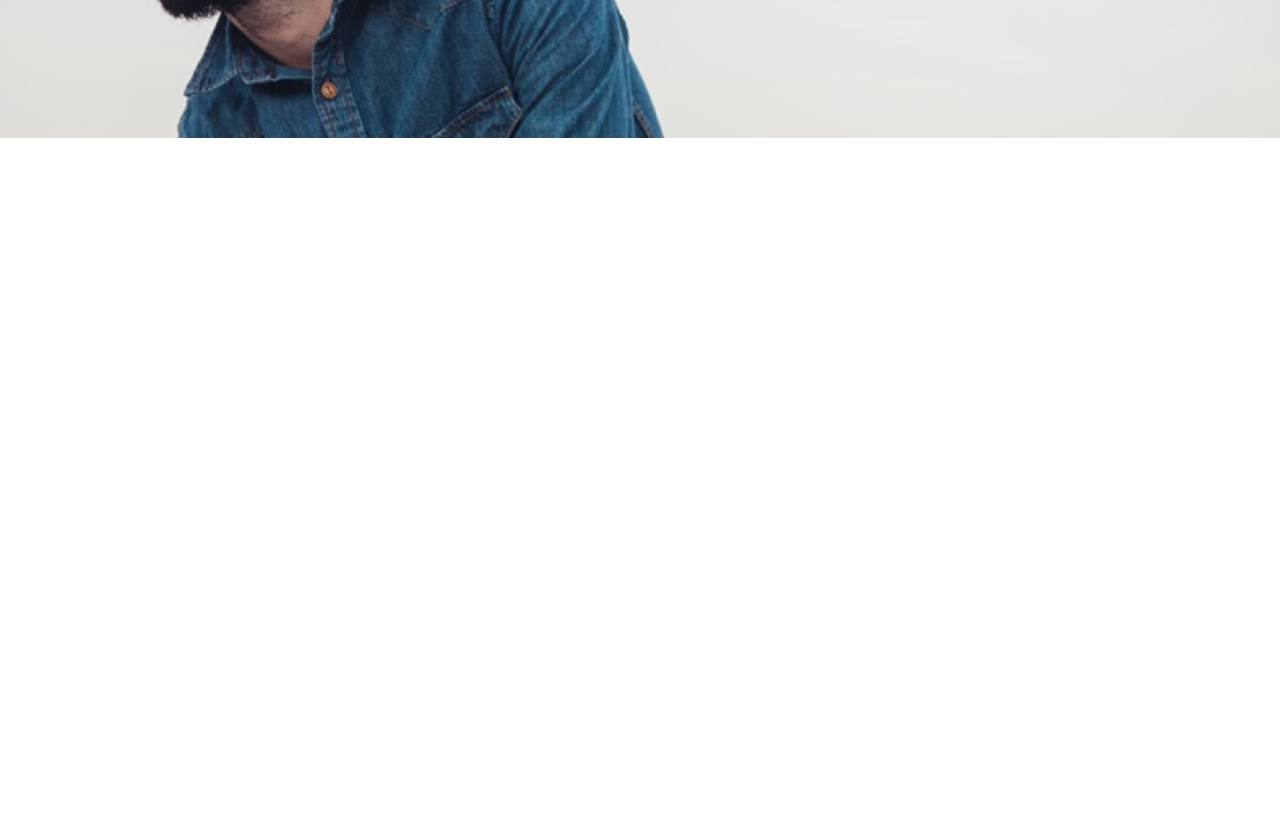
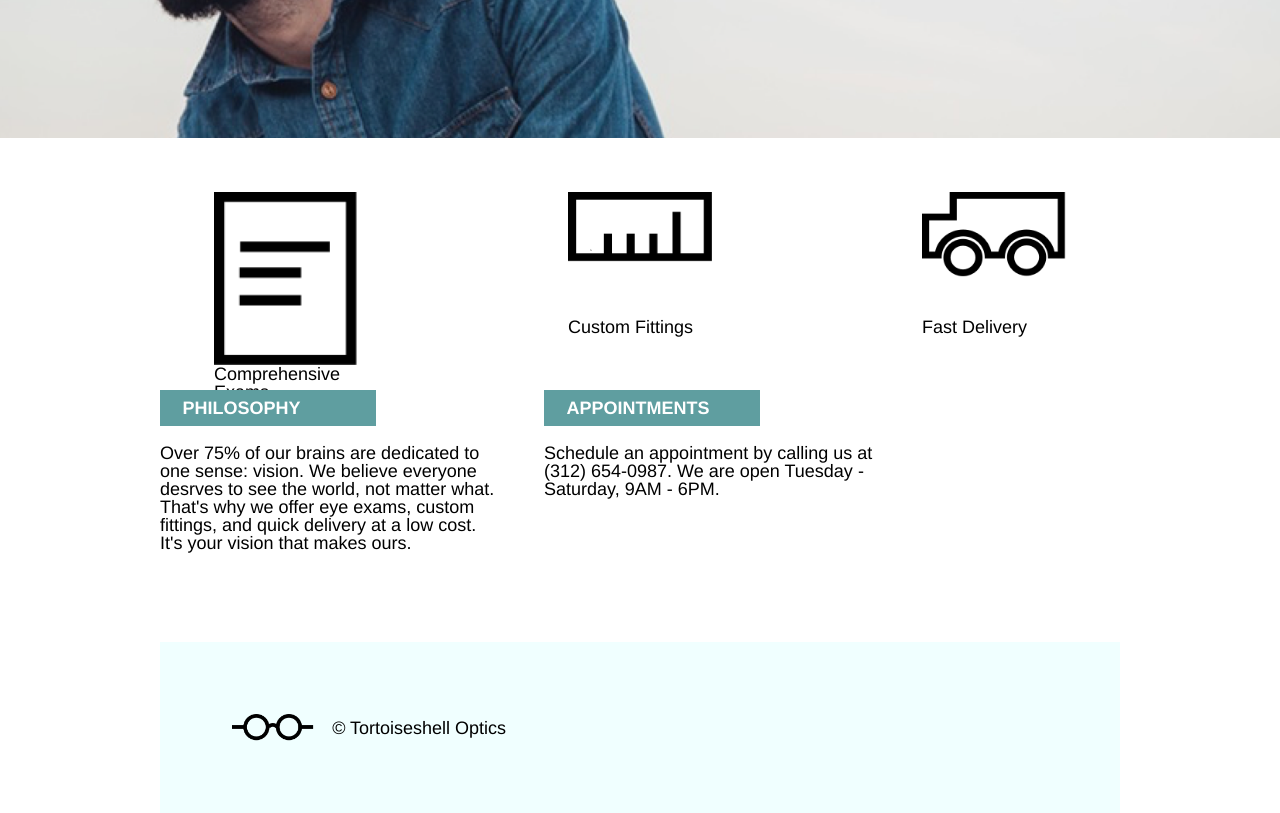
Before and after one commit to IrinaKostevich/codecademy-tortoiseshell-optics, a plain HTML site: page src/index.html in a window 1280 px wide. Shown: the part 420-1233 px from the top of the page. Before the commit the page ends 800 px from the top, so only its background shows below. Drawn offline with Linux system fonts and the light colour scheme.

Commit message:
New components and layout added

```diff
--- a/src/index.html
+++ b/src/index.html
@@ -29,9 +29,43 @@
             </div>
         </div>
     </header>
-    <main></main>
-    <footer></footer>
-
+    <main class="l-cell">
+        <section class="l-collection l-collection--btw l-well--lg">
+            <div class="thumbnail">
+                <img src="./images/paper-icon.png" alt="">
+                <p class="thumbnail-text">Comprehensive Exams</p>
+            </div>
+            <div class="thumbnail">
+                <img src="./images/ruler-icon.png" alt="">
+                <p class="thumbnail-text">Custom Fittings</p>
+            </div>
+            <div class="thumbnail">
+                <img src="./images/truck-icon.png" alt="">
+                <p class="thumbnail-text">Fast Delivery</p>
+            </div>
+        </section>
+        <section class="l-collection l-well--lg">
+            <div class="info-card">
+                <h4 class="info-card-header">Philosophy</h4>
+                <p class="info-card-text">Over 75% of our brains are dedicated to one sense: vision. We believe everyone
+                    desrves to see the
+                    world, not matter what. That's why we offer eye exams, custom fittings, and quick delivery at a
+                    low cost. It's your vision that makes ours.</p>
+            </div>
+            <div class="info-card">
+                <h4 class="info-card-header">Appointments</h4>
+                <p class="info-card-text">Schedule an appointment by calling us at (312) 654-0987. We are open Tuesday -
+                    Saturday, 9AM -
+                    6PM.</p>
+            </div>
+        </section>
+    </main>
+    <footer class="footer l-cell">
+        <div class="logo">
+            <img class="logo-image" src="./images/logo-black.png" alt="">
+            <span class="logo-name">&copy; Tortoiseshell Optics</span>
+        </div>
+    </footer>
 </body>
 
 </html>
--- /dev/null
+++ b/src/styles/components/footer.css
@@ -0,0 +1,5 @@
+.footer {
+    padding: 4rem;
+    margin-top: 5rem;
+    background-color: azure;
+}
--- /dev/null
+++ b/src/styles/components/info-card.css
@@ -0,0 +1,15 @@
+.info-card {
+    max-width: 35%;
+    margin-right: 5%;
+}
+
+.info-card .info-card-header {
+    max-width: 12rem;
+    padding: 0.5rem 1.25rem;
+    margin-bottom: 1rem;
+    font-size: 1rem;
+    font-weight: bold;
+    text-transform: uppercase;
+    background-color: cadetblue;
+    color: white;
+}
--- /dev/null
+++ b/src/styles/components/thumbnail.css
@@ -0,0 +1,8 @@
+.thumbnail {
+    display: flex;
+    flex-direction: column;
+    justify-content: space-between;
+    width: 8rem;
+    height: 8rem;
+    margin: 0 3rem;
+}
--- a/src/styles/index.css
+++ b/src/styles/index.css
@@ -1,9 +1,13 @@
 @import './base/base.css';
 
 @import './components/banner.css';
+@import './components/footer.css';
 @import './components/header.css';
+@import './components/info-card.css';
 @import './components/logo.css';
 @import './components/nav-list.css';
+@import './components/thumbnail.css';
 
 @import './layout/cell.css';
+@import './layout/collection.css';
 @import './layout/well.css';
--- /dev/null
+++ b/src/styles/layout/collection.css
@@ -0,0 +1,11 @@
+.l-collection {
+    display: flex;
+}
+
+.l-collection.l-collection--btw {
+    justify-content: space-between;
+}
+
+.l-collection.l-collection--clm {
+    flex-direction: column;
+}
--- a/src/styles/layout/well.css
+++ b/src/styles/layout/well.css
@@ -1,3 +1,11 @@
+.l-well--xsm {
+    margin: 1rem 0;
+}
+
 .l-well--sm {
     margin: 1.5rem 0;
 }
+
+.l-well--lg {
+    margin: 3rem 0;
+}
```
